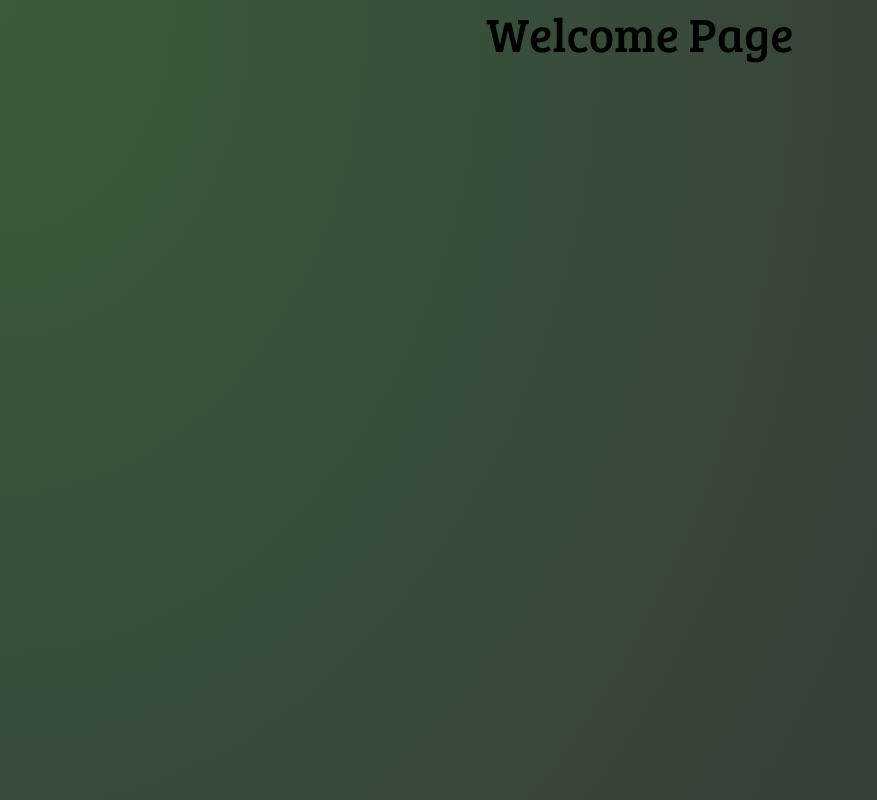
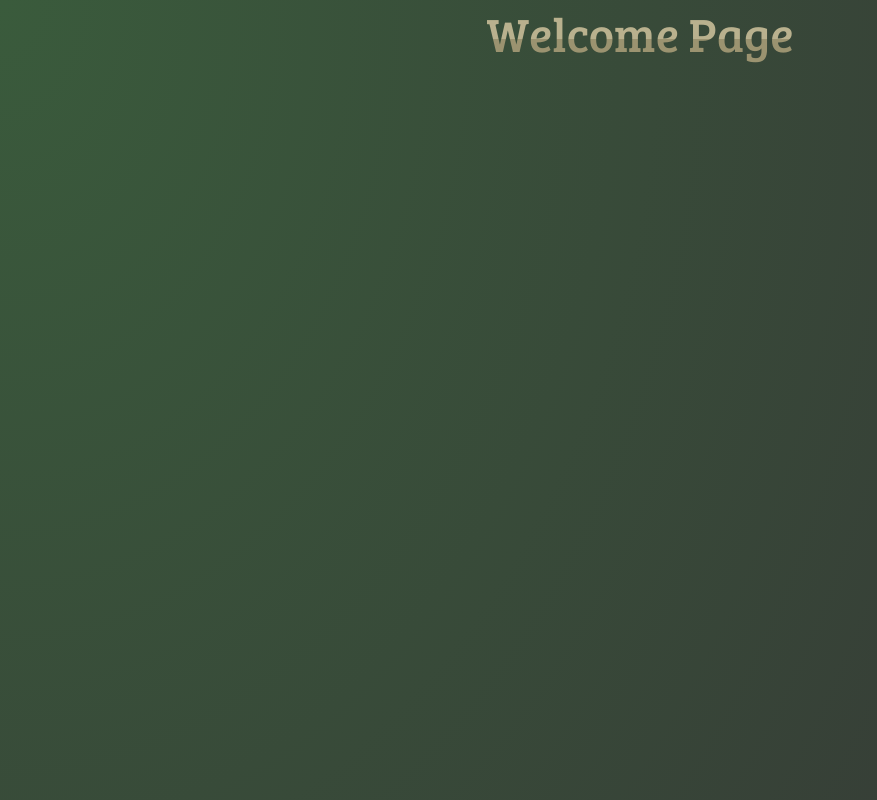
Before and after one commit to WebProjectsGH/seven-wonders, a React (Create React App) app: page / in a window 1280 px wide. Shown: the whole page, without its empty margins (0-877 px from the left). Built offline with nearby package versions, Linux system fonts and the light colour scheme.

Commit message:
add utilc for metal fonts

```diff
--- a/src/app.css
+++ b/src/app.css
@@ -13,11 +13,3 @@ html {
     padding: 0;
     box-sizing: border-box;
 }
-
-/* temp */
-.goldenText {
-    font-size: 3rem; /* 48px */
-    background-clip: text;
-    color: transparent;
-    background-image: linear-gradient(#b9b18e 50%, #7e7961 50%);
-}
--- a/src/pages/welcome/index.tsx
+++ b/src/pages/welcome/index.tsx
@@ -2,11 +2,15 @@ import { observer } from "mobx-react-lite";
 import React, { FC } from "react";
 import CPage from "../../shared/components/c.page";
 import CTypography from "../../shared/components/c.typography";
+import makeMetalText from "../../shared/utils/make-metal-text";
+import { EPalette } from "../../shared/enums/e.palette";
 
 const CWelcomePage: FC = () => {
     return (
         <CPage variant="centered">
-            <CTypography variant="h1">Welcome Page</CTypography>
+            <CTypography variant="h1" style={makeMetalText(EPalette.gold)}>
+                Welcome Page
+            </CTypography>
         </CPage>
     );
 };
--- a/src/shared/components/c.page.tsx
+++ b/src/shared/components/c.page.tsx
@@ -1,4 +1,5 @@
 import React, { FC, ReactNode, CSSProperties } from "react";
+import { EPalette } from "../enums/e.palette";
 
 type TVariants = "default" | "centered";
 
@@ -21,7 +22,7 @@ export default CPage;
 // Variants...
 const SxPage: CSSProperties = {
     height: "100%",
-    background: `radial-gradient(100% 215.42% at 0% 0%, #3a5b3c 0%, #363a36 100%)`,
+    background: `radial-gradient(100% 215.42% at 0% 0%, ${EPalette.background1} 0%, ${EPalette.background2} 100%)`,
 };
 
 // default
--- /dev/null
+++ b/src/shared/enums/e.palette.ts
@@ -0,0 +1,8 @@
+export enum EPalette {
+    black = "#000000",
+    background1 = "#3a5b3c",
+    background2 = "#363a36",
+    gold = "#b9b18e",
+    silver = "#c0c0c0",
+    bronze = "#ce8946",
+}
--- /dev/null
+++ b/src/shared/utils/edit-color.ts
@@ -0,0 +1,37 @@
+const editColor = (color: string, value: number) => {
+    const rgbaRegex = /^rgb(a?)\((\d+),\s*(\d+),\s*(\d+)(?:,\s*(\d*\.?\d+))?\)$/;
+    const rgbaMatch = color.match(rgbaRegex);
+    if (rgbaMatch) {
+        const [r, g, b, a] = rgbaMatch.slice(2);
+        const newR = Math.min(Math.max(0, parseInt(r) + value), 255);
+        const newG = Math.min(Math.max(0, parseInt(g) + value), 255);
+        const newB = Math.min(Math.max(0, parseInt(b) + value), 255);
+
+        return `rgba(${newR}, ${newG}, ${newB}, ${a || 1})`;
+    }
+
+    const hexRegex = /^#?([a-fA-F0-9]{3}|[a-fA-F0-9]{6})$/;
+    const hexMatch = color.match(hexRegex);
+    if (hexMatch) {
+        const hex = hexMatch[1];
+        const isShortHex = hex.length === 3 || hex.length === 4;
+
+        const r = parseInt(isShortHex ? hex[0] + hex[0] : hex.slice(0, 2), 16);
+        const g = parseInt(isShortHex ? hex[1] + hex[1] : hex.slice(2, 4), 16);
+        const b = parseInt(isShortHex ? hex[2] + hex[2] : hex.slice(4, 6), 16);
+        const a = isShortHex
+            ? parseInt(hex[3] + hex[3] || "ff", 16) / 255
+            : parseInt(hex.slice(6, 8) || "ff", 16) / 255;
+
+        const newR = Math.min(Math.max(0, r + value), 255);
+        const newG = Math.min(Math.max(0, g + value), 255);
+        const newB = Math.min(Math.max(0, b + value), 255);
+        const newA = Math.round(a * 255);
+
+        const toHex = (num: number) => num.toString(16).padStart(2, "0");
+        return `#${toHex(newR)}${toHex(newG)}${toHex(newB)}${toHex(newA)}`;
+    }
+
+    return color;
+};
+export default editColor;
--- /dev/null
+++ b/src/shared/utils/make-metal-text.ts
@@ -0,0 +1,11 @@
+import { CSSProperties } from "react";
+import editColor from "./edit-color";
+
+const makeMetalText = (color: string): CSSProperties => {
+    return {
+        backgroundClip: "text",
+        color: "transparent",
+        backgroundImage: `linear-gradient(${color} 60%, ${editColor(color, -30)} 40%)`,
+    };
+};
+export default makeMetalText;
```
